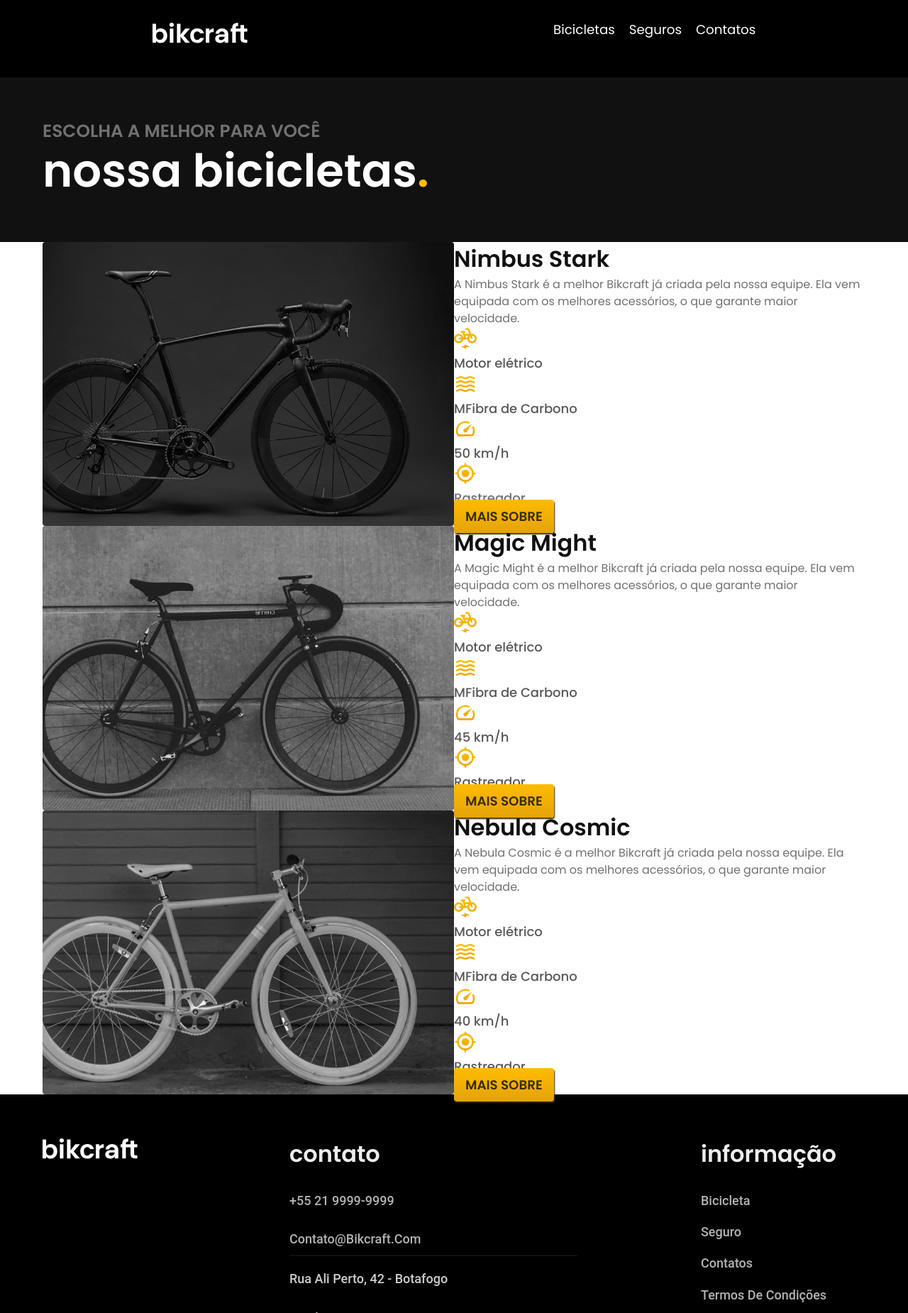
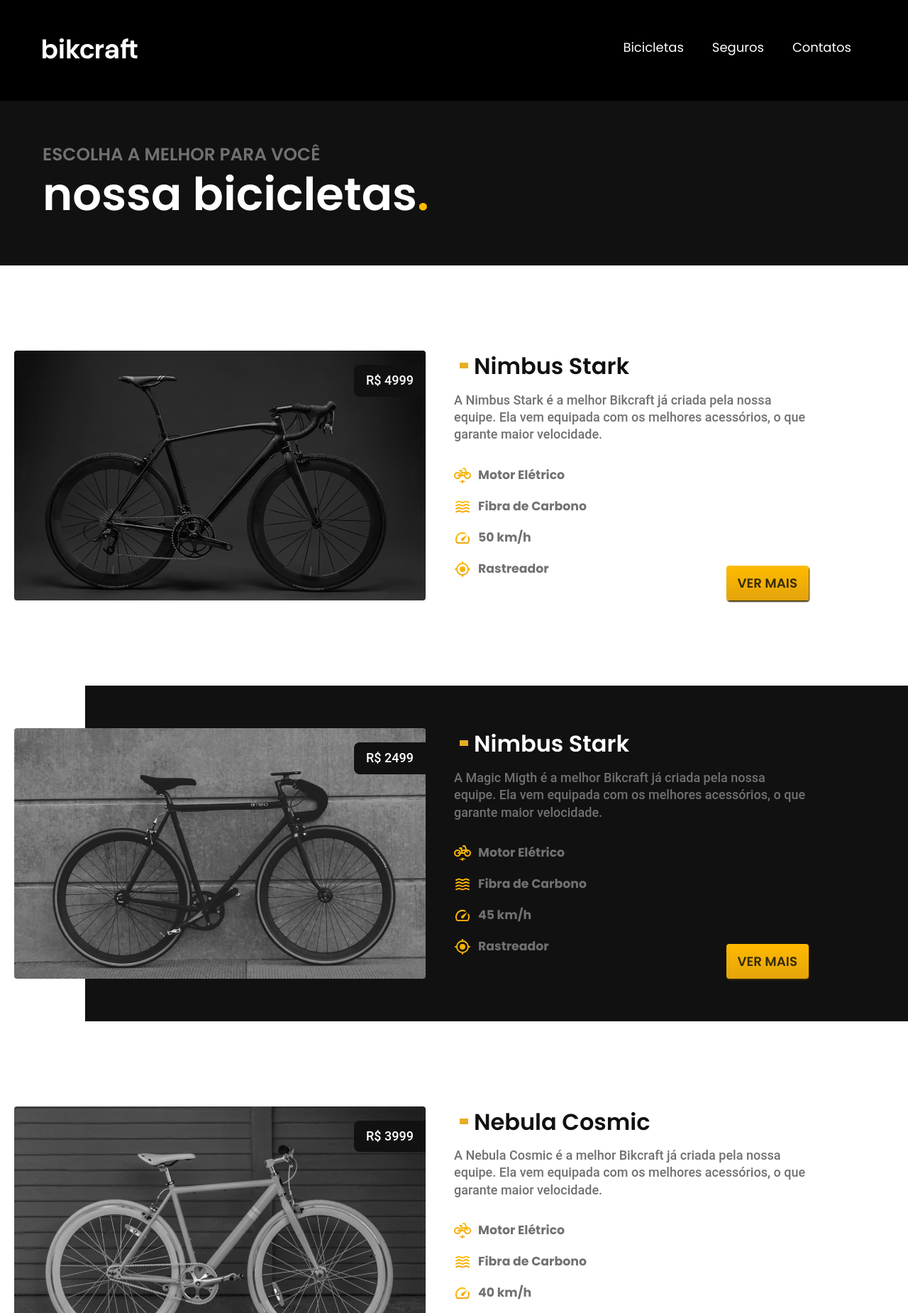
Before and after one commit to BrunoConceica0/bikcraft, a plain HTML site: page bicicletas.html in a window 1280 px wide. Shown: the top 1850 px of the page at 71% size. Drawn offline with Linux system fonts and the light colour scheme.

Commit message:
melhando index-bicicleta

```diff
--- a/bicicletas.html
+++ b/bicicletas.html
@@ -17,17 +17,17 @@
 </head>
 
 <body id="bicicletas">
-  <header class="header ">
-    <div class="header-intro cp1">
-      <a href="./index.html"> <img src="./img/bikcraft.svg" alt="Marca" width="136" height="32"></a>
-      <nav class="header-menu" aria-label="Primária">
+  <header class="header-bg">
+    <div class="header container">
+      <a href="/index.html"><img src="img/bikcraft.svg" alt="Marca"></a>
+      <nav class="header-menu">
         <ul>
-          <li><a href="./bicicletas.html">bicicletas</a></li>
-          <li><a href="./seguro">seguros</a></li>
+          <li><a href="./bicicletas.html">Bicicletas</a></li>
+          <li><a href="./seguros">seguros</a></li>
           <li><a href="./contatos">contatos</a></li>
         </ul>
+      </nav>
     </div>
-    </nav>
   </header>
   <main class="titulo cp2-bg">
     <section class="titulo-conteudo container">
@@ -36,81 +36,83 @@
     </section>
   </main>
   <article class="bicicletas-bg">
-    <div class="bicicletas-conteudo container">
-      <div class="bicicletas-itens">
-        <div >
-          <img src="./img/bicicletas/nimbus.jpg" alt="Bicicleta Perta Bikcraft">
-          <span>R$ 4999</span>
+    <div class="bicicletas-intro container">
+      <div class="bicicletas-img">
+        <img src="./img/bicicletas/nimbus.jpg" alt="bicicleta Perta Bikcraft">
+        <span class="texto-m-1">R$ 4999</span>
       </div>
-      <div class="bicicletas-conteudo">
-        <h2 class="texto-g cp2">Nimbus Stark</h2>
-        <p class="texto-p-2 cb6"> A Nimbus Stark é a melhor Bikcraft já criada pela nossa equipe. Ela vem equipada com os melhores acessórios, o que garante maior velocidade.</p>
-        <ul>
+      <div class="bicicletas-conteudo ">
+        <h2 class="subtitulo-g  cp2">Nimbus Stark</h2>
+        <p class="texto-m-1 cb6">A Nimbus Stark é a melhor Bikcraft já criada pela nossa equipe. Ela vem equipada com os melhores acessórios, o que garante maior velocidade.</p>
+        <ul class="subtitulo-p cb6">
           <li><img src="./img/icones/eletrica.svg" alt="">
-            <p class="texto-m-1 cp5">Motor elétrico</p>
+            <h3>Motor Elétrico</h3>
           </li>
           <li><img src="./img/icones/carbono.svg" alt="">
-            <p class="texto-m-1 cp5">MFibra de Carbono</p>
+            <h3>Fibra de Carbono</h3>
           </li>
           <li><img src="./img/icones/velocidade.svg" alt="">
-            <p class="texto-m-1 cp5">50 km/h</p>
+            <h3>50 km/h</h3>
           </li>
           <li><img src="./img/icones/rastreador.svg" alt="">
-            <p class="texto-m-1 cb6">Rastreador</p>
+            <h3>Rastreador</h3>
           </li>
         </ul>
-        <a class="botao" href="">MAIS SOBRE</a>
+        <a class="botao" href="">VER MAIS</a>
       </div>
     </div>
-      <div class="bicicletas-itens">
-        <div>
-          <img src="./img/bicicletas/magic.jpg" alt="Bicicleta Perta Bikcraft">
-          <span>R$ 2999</span>
+  </article>
+  <article class="bicicletas-bg cp2-bg">
+    <div class="bicicletas-intro container">
+      <div class="bicicletas-img">
+        <img src="./img/bicicletas/magic.jpg" alt="bicicleta Perta Bikcraft">
+        <span class="texto-m-1 ">R$ 2499</span>
       </div>
-        <div>
-          <h2 class="texto-g cp2">Magic Might</h2>
-          <p class="texto-p-2 cb6"> A Magic Might é a melhor Bikcraft já criada pela nossa equipe. Ela vem equipada com os melhores acessórios, o que garante maior velocidade.</p>
-          <ul>
+      <div class="bicicletas-conteudo ">
+        <h2 class="subtitulo-g  cb1">Nimbus Stark</h2>
+        <p class="texto-m-1 cb6">A Magic Migth é a melhor Bikcraft já criada pela nossa equipe. Ela vem equipada com os melhores acessórios, o que garante maior velocidade.</p>
+        <ul class="subtitulo-p cb6">
           <li><img src="./img/icones/eletrica.svg" alt="">
-              <p class="texto-m-1 cp5">Motor elétrico</p>
+            <h3>Motor Elétrico</h3>
           </li>
           <li><img src="./img/icones/carbono.svg" alt="">
-              <p class="texto-m-1 cp5">MFibra de Carbono</p>
+            <h3>Fibra de Carbono</h3>
           </li>
           <li><img src="./img/icones/velocidade.svg" alt="">
-              <p class="texto-m-1 cp5">45 km/h</p>
+            <h3>45 km/h</h3>
           </li>
           <li><img src="./img/icones/rastreador.svg" alt="">
-              <p class="texto-m-1 cp5">Rastreador</p>
+            <h3>Rastreador</h3>
           </li>
         </ul>
-          <a class="botao" href="">MAIS SOBRE</a>
+        <a class="botao" href="">VER MAIS</a>
       </div>
     </div>
-      <div class="bicicletas-itens">
-        <div>
-          <img src="./img/bicicletas/nebula.jpg" alt="Bicicleta Perta Bikcraft">
-          <span>R$ 4999</span>
+  </article>
+  <article class="bicicletas-bg ">
+    <div class="bicicletas-intro container">
+      <div class="bicicletas-img">
+        <img src="./img/bicicletas/nebula.jpg" alt="bicicleta Branca Bikcraft">
+        <span class="texto-m-1">R$ 3999</span>
       </div>
-        <div>
-          <h2 class="texto-g cp2">Nebula Cosmic</h2>
-          <p class="texto-p-2 cb6"> A Nebula Cosmic é a melhor Bikcraft já criada pela nossa equipe. Ela vem equipada com os melhores acessórios, o que garante maior velocidade.</p>
-          <ul>
+      <div class="bicicletas-conteudo ">
+        <h2 class="subtitulo-g  cp2">Nebula Cosmic</h2>
+        <p class="texto-m-1 cb6">A Nebula Cosmic é a melhor Bikcraft já criada pela nossa equipe. Ela vem equipada com os melhores acessórios, o que garante maior velocidade.</p>
+        <ul class="subtitulo-p cb6">
           <li><img src="./img/icones/eletrica.svg" alt="">
-              <p class="texto-m-1 cp5">Motor elétrico</p>
+            <h3>Motor Elétrico</h3>
           </li>
           <li><img src="./img/icones/carbono.svg" alt="">
-              <p class="texto-m-1 cp5">MFibra de Carbono</p>
+            <h3>Fibra de Carbono</h3>
           </li>
           <li><img src="./img/icones/velocidade.svg" alt="">
-              <p class="texto-m-1 cp5">40 km/h</p>
+            <h3> 40 km/h</h3>
           </li>
           <li><img src="./img/icones/rastreador.svg" alt="">
-              <p class="texto-m-1 cp5">Rastreador</p>
+            <h3>Rastreador</h3>
           </li>
         </ul>
-          <a class="botao" href="">MAIS SOBRE</a>
-        </div>
+        <a class="botao" href="">VER MAIS</a>
       </div>
     </div>
   </article>
@@ -128,19 +130,19 @@
           </ul>
         </div>
         <div class="rodape-rede-social">
-          <a href=""> <img src="/img/redes/facebook.svg" alt="Facebook"></a>
-          <a href=""> <img src="/img/redes/instagram.svg" alt="Instagram"></a>
-          <a href=""> <img src="/img/redes/youtube.svg" alt="YouTube"></a>
+          <a href=""> <img src="./img/redes/facebook.svg" alt="Facebook"></a>
+          <a href=""> <img src="./img/redes/instagram.svg" alt="Instagram"></a>
+          <a href=""> <img src="./img/redes/youtube.svg" alt="YouTube"></a>
         </div>
       </div>
       <div class="rodape-informacao">
         <h3 class="texto-g cb3">informação</h3>
         <nav>
           <ul class="texto-m-1 ">
-            <li><a href="#">bicicleta</a></li>
-            <li><a href="#">seguro</a></li>
-            <li><a href="#">contatos</a></li>
-            <li><a href="#">termos de condições</a></li>
+            <li><a href="./bicicletas.html">bicicleta</a></li>
+            <li><a href="./seguros">seguros</a></li>
+            <li><a href="./contatos">contatos</a></li>
+            <li><a href="./termos.html">termos de condições</a></li>
           </ul>
         </nav>
       </div>
--- a/css/bicicleta/bicicletas-lista.css
+++ b/css/bicicleta/bicicletas-lista.css
@@ -1,14 +1,89 @@
-/* .bicicletas-conteudo{
-  display: grid;
-  grid-template-columns: repeat(3, 1fr);
-} */
-.bicicletas-itens{
+.bicicletas-intro {
   display: grid;
   grid-template-columns: repeat(2, 1fr);
+  margin: 60px 0;
+  padding: 60px 20px;
+  margin: 60px 0;
+  box-shadow: inset 120px 0 white;
 }
-.bicicletas-itens img{
+.bicicletas-img {
+  display: grid;
+}
+.bicicletas-img img {
+  grid-area: 1/1;
+}
+.bicicletas-img span {
+  color: var(--cb1);
+  background: var(--cp2);
+  padding: 10px 17px;
+  display: inline-block;
+  grid-area: 1/1;
+  place-self: start end;
+  border-radius: 8px 0px 0 8px;
+  margin-top: 20px;
+}
+.bicicletas-conteudo {
+  display: grid;
+  grid-template-columns: 1fr auto;
+  margin: 0 40px;
+}
+.bicicletas-conteudo h2,
+.bicicletas-conteudo p {
+  grid-column: 1/-1;
+}
+.bicicletas-conteudo li {
+  display: flex;
+  margin: 20px 0;
+  align-self: center;
+}
+.bicicletas-conteudo li img {
+  margin-right: 10px;
+  width: 24px;
+  height: 24px;
+}
+.bicicletas-conteudo a {
+  place-self: end;
+  margin: 0px;
+}
+.bicicletas-intro h2::before {
+  content: "";
+  width: 12px;
+  height: 8px;
+  background: var(--cor-detalhe);
+  display: inline-block;
+  margin: 8px;
+  transition: width 0.3s;
+}
+.bicicletas-intro h2:hover::before {
+  width: 20px;
+}
+.bicicletas-img img {
   object-fit: cover;
-  object-position: right center;
+  object-position: right;
 }
-.bicicletas-itens li p{
-font-family: "poppins";}
+@media (max-width: 600px) {
+  .bicicletas-intro {
+    grid-template-columns: 1fr;
+    box-shadow: none;
+    margin: 40px 0;
+  }
+  .bicicletas-conteudo a {
+    grid-column: 1/-1;
+    place-self: start;
+    margin: 20px 0px;
+  }
+  .bicicletas-conteudo ul {
+    display: grid;
+    grid-template-columns: repeat(2, 1fr);
+  }
+  .bicicletas-conteudo h2 {
+    margin: 20px 0;
+  }
+  .bicicletas-intro {
+    margin: 0px 15px;
+  }
+  .bicicletas-img span {
+    padding: 7px 13px;
+    font-size: 0.825rem;
+  }
+}
--- a/css/home/header.css
+++ b/css/home/header.css
@@ -1,70 +1,74 @@
-.header-intro {
+.header-bg {
+  background: var(--cp1);
+  padding: 40px;
+  box-sizing: border-box;
+}
+.header {
   display: flex;
-  justify-content: space-around;
-  align-content: center;
-  padding-top: 30px;
+  justify-content: space-between;
+  align-items: center;
 }
 .header-menu ul {
   display: flex;
-  gap: 20px;
+}
+.header-bg li {
+  display: inline-block;
+  margin: 15px 20px;
 }
 .header-menu a {
-  display: inline-block;
-  color: #fff;
-  font-size: 1.142rem;
+  color: var(--cb1);
+  font-size: 1.125rem;
+  line-height: 1.3;
   text-transform: capitalize;
-  line-height: 1.2;
-  position: relative;
 }
-.header-menu a::after {
+.header-menu li::after {
   content: "";
-  display: inline-block;
+  display: block;
+  max-width: 0%;
   height: 2px;
-  width: 0px;
-  background-color: #fff;
+  background: var(--cb1);
+  margin-top: 5px;
+  transition: 0.3s;
 }
-.header-menu a:hover::after {
-  width: 100%;
-  transition: 0.3s;
-  left: 0px;
-  bottom: -10px;
-  position: absolute;
+.header-menu li:hover::after {
+  max-width: 100%;
 }
-.header-intro {
-  padding-bottom: 40px;
+@media (max-width: 1000px) {
+  .header-bg li::after {
+    display: none;
+  }
+  .header-bg li {
+    background-color: var(--cp2);
+    padding: 9px 15px;
+    margin: 10px;
+    border-radius: 4px;
+  }
+  .header-bg a {
+    font-size: 1rem;
+  }
 }
 @media (max-width: 800px) {
-  .header-menu a {
-    background-color: #111111;
-    padding: 10px 16px;
-    border-radius: 4px;
-    font-size: 1.02rem;
+  .header-bg a {
+    font-size: 0.852rem;
   }
-  .header-menu a:hover {
-    background-color: #2e2e2e;
-  }
-  .header-menu a::after {
-    display: none;
+  .header-bg li {
+    padding: 7px 12px;
   }
 }
 @media (max-width: 600px) {
-  .header-intro {
+  .header {
     display: initial;
-  }
-  .header img {
-    padding: 20px;
-  }
-  .header-menu {
-    margin-left: 10px;
-    margin-top: -17px;
   }
   .header-menu ul {
     flex-wrap: wrap;
     justify-content: center;
-    padding-top: 13px;
+    padding-top: 10px;
   }
-  .header-menu a {
-    font-size: 0.825rem;
-    padding: 8px 14px;
+  .header-bg {
+    padding: 10px;
+  }
+  .header-menu li {
+    justify-self: center;
+    justify-content: start;
   }
 }
--- a/css/utilidades/utilidades.css
+++ b/css/utilidades/utilidades.css
@@ -6,11 +6,20 @@
   color: var(--cp1);
   font: 600 4rem /1.25 "Poppins", sans-serif;
 }
+.subtitulo-g {
+  font-size: 2rem;
+  font-weight: 600;
+  line-height: 1.4;
+}
 .subtitulo-m {
   font: 400 1.5rem/1.5 "Roboto", sans-serif;
 }
 .subtitulo-m-5 {
   font: 500 1.5rem/1.5 "Roboto", sans-serif;
+}
+.subtitulo-p {
+  font-size: 0.925rem;
+  line-height: 1.3;
 }
 .texto-p-2 {
   font-size: 1rem;
@@ -127,7 +136,12 @@
     font-size: 0.852rem;
     line-height: 1.5;
   }
-
+  .subtitulo-p {
+    font-size: 0.825rem;
+  }
+  .subtitulo-g {
+    font-size: 1.525rem;
+  }
   .titulo-b-g {
     font-size: 1.7rem;
   }
@@ -142,7 +156,8 @@
   }
   .texto-g {
     font-size: 1.652rem;
-  }.texto-g-2 {
+  }
+  .texto-g-2 {
     font-size: 1rem;
   }
   .botao {
```
Also changed, not shown: index.html (+13 -13 lines), termos.html (+16 -16 lines). Lines whose indentation alone changed are shown as unchanged.
